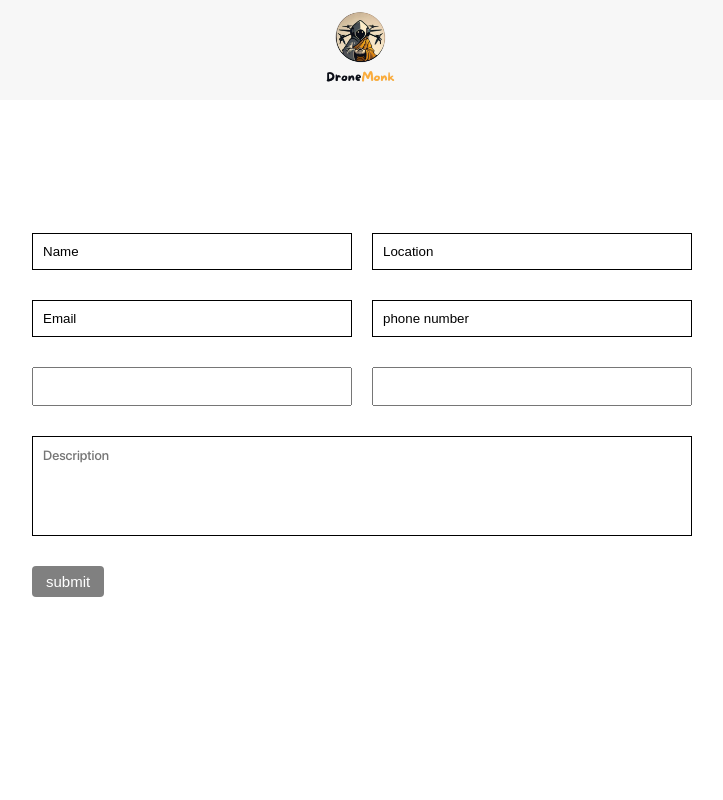
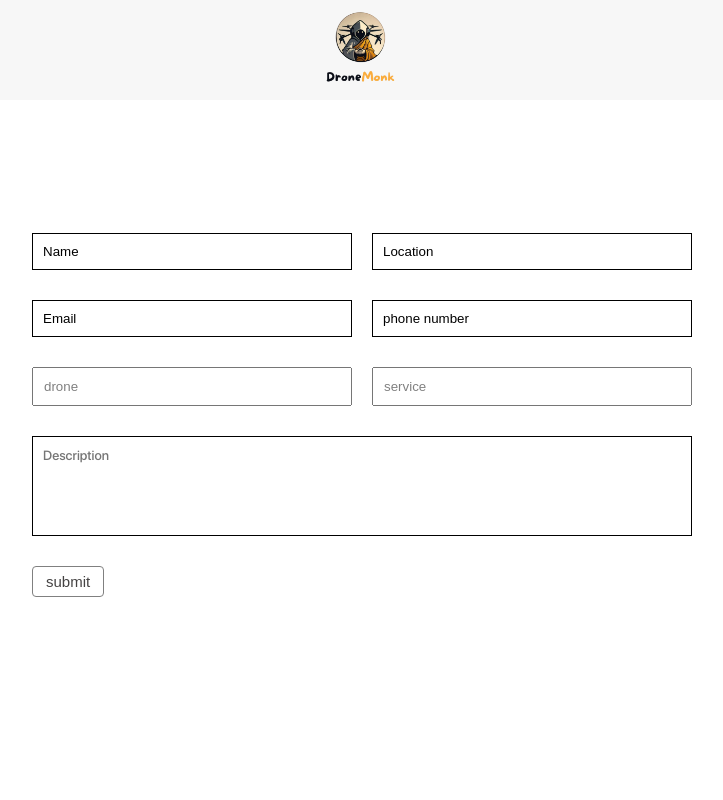
Before and after one commit to harishfuego33/Drone-monk, a React (Vite) app: page /contact in a window 1280 px wide. Shown: the top 800 px of the page, without its empty margins (278-1001 px from the left). Built offline with nearby package versions, Linux system fonts and the light colour scheme; no server answers.

Commit message:
bug fixed

```diff
--- a/src/index.css
+++ b/src/index.css
@@ -67,12 +67,14 @@ main {
 }
 .main__logo-box::after {
   content: "by ufo";
+  font-style: italic;
+  text-transform: uppercase;
   position: absolute;
   opacity: 1;
   bottom: 0;
-  left: 0;
-  transform: translateX(126%);
-  width: 3rem;
+  left: -2.5rem;
+  transform: translateX(120%);
+  width: 5rem;
   color: black;
 }
 
--- a/src/pages/Contact.jsx
+++ b/src/pages/Contact.jsx
@@ -1,4 +1,4 @@
-import React from "react";
+import React, { useEffect } from "react";
 import Navbar from "../components/Navbar";
 import { useLocation } from "react-router-dom";
 import Process from "../components/service-list";
@@ -9,7 +9,11 @@ import Footer from "../sections/footer";
 import Service from "../sections/service";
 const Contact = () => {
   const l = useLocation();
-  const { drone, service } = l.state || {};
+  const { drone, service } = l.state || {
+    drone: "drone",
+    service: "service",
+  };
+
   const [name, setName] = useState("");
   const [location, setLocation] = useState("");
   const [email, setEmail] = useState("");
@@ -18,8 +22,17 @@ const Contact = () => {
   const [description, setDescription] = useState("");
   const [disable, setDisable] = useState(false);
   const ACCESS_KEY = import.meta.env.VITE_REACT_APP_API_KEY;
+  function setTrue(value) {
+    setDisable(value);
+  }
+  useEffect(() => {
+    if (service === "service" && drone === "drone") {
+      setTrue(true);
+    }
+  }, [drone, service]);
+
   const handleSubmit = async (e) => {
-    setDisable(true);
+    setTrue(true);
     e.preventDefault();
     const formData = new FormData(e.target);
     formData.append("name", name);
@@ -51,7 +64,6 @@ const Contact = () => {
       setDisable(false);
     }
   };
-
   return (
     <>
       <Navbar animate={0} />
@@ -101,7 +113,9 @@ const Contact = () => {
                   readOnly
                 />
                 <label className="input__fillable input_1" htmlFor="input-1">
-                  This is filled by you{" "}
+                  {drone !== "drone"
+                    ? "This is filled by you"
+                    : "please select a drone model in home page"}
                 </label>
                 <input
                   className="contact__from-inputs not-fillable input-2"
@@ -111,7 +125,9 @@ const Contact = () => {
                   readOnly
                 />
                 <label className="input__fillable input_2" htmlFor="input-2">
-                  This is filled by you
+                  {service !== "service"
+                    ? "This is filled by you"
+                    : "please select a service in home page"}
                 </label>
               </div>
               <textarea
```
